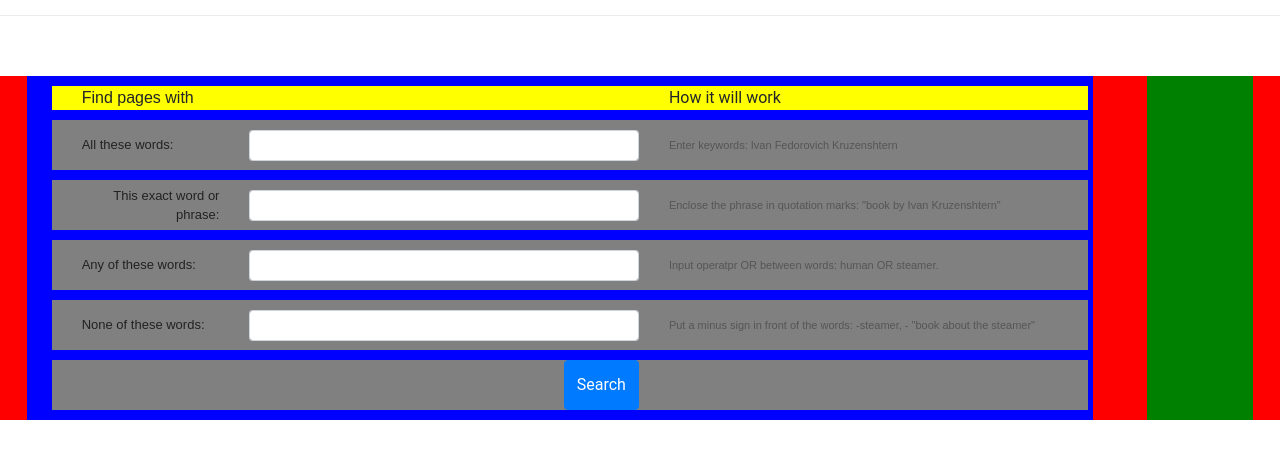
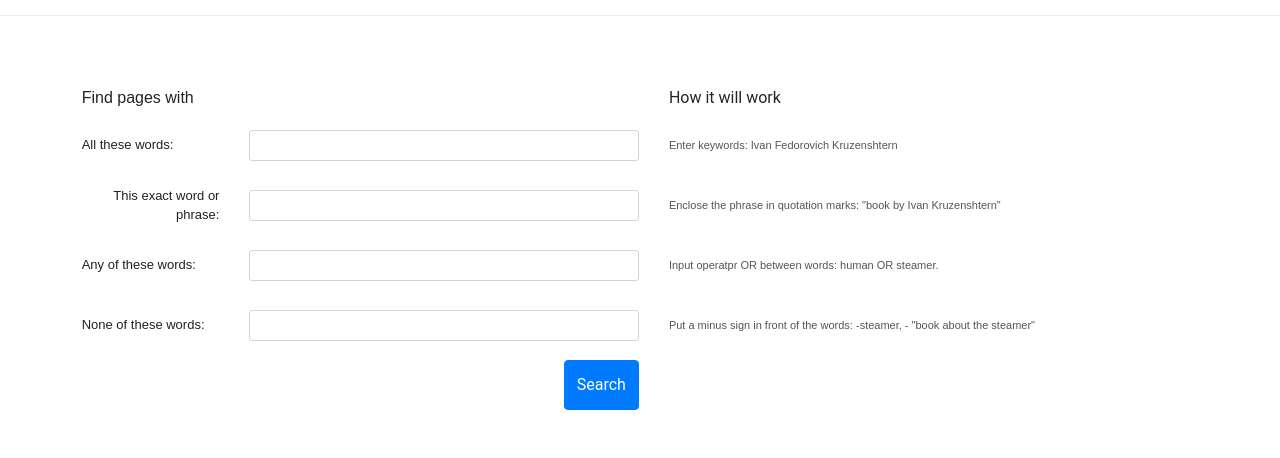
Before and after one commit to steklotank/cs50-project0, a plain HTML site: page advanced-search.html in a window 1280 px wide. Shown: the part 114-572 px from the top of the page. Drawn offline with nearby package versions, Linux system fonts and the light colour scheme.

```diff
--- a/advanced-search.html
+++ b/advanced-search.html
@@ -34,12 +34,12 @@
 
        </div>
 
-<div class="container col-12" style="background-color: red" >
+<div class="container col-12"  >
 <div class="row">
 
-<div class="container col-10"   style="background-color: blue" >
+<div class="container col-10"   >
 
-    <div class="row justify-content-md-center col-12"style="background-color: yellow; margin: 10px">
+    <div class="row justify-content-md-center col-12"style=" margin: 10px">
       <div class="col col-2 justify-content-start d-flex my-auto advanced-name" style="text-align: right;">
 	Find pages with
       </div>
@@ -53,7 +53,7 @@
   <form action="https://google.com/search">
 
 
-      <div class="row justify-content-md-center col-12"style="background-color: grey; margin: 10px; height: 50px">
+      <div class="row justify-content-md-center col-12"style=" margin: 10px; height: 50px">
 
 	  <div class="col col-2 justify-content-start d-flex my-auto advanced-article" style="text-align: right;">
 	   All these words:
@@ -69,7 +69,7 @@
 	  </div>
 
       </div>
-            <div class="row justify-content-md-center col-12"style="background-color: grey; margin: 10px; height: 50px">
+            <div class="row justify-content-md-center col-12"style="margin: 10px; height: 50px">
 
 	  <div class="col col-2 justify-content-start d-flex my-auto advanced-article" style="text-align: right;">
 	    This exact word or phrase:
@@ -86,7 +86,7 @@
 
       </div>
 
-      <div class="row justify-content-md-center col-12"style="background-color: grey; margin: 10px; height: 50px">
+      <div class="row justify-content-md-center col-12"style="margin: 10px; height: 50px">
 
 	  <div class="col col-2 justify-content-start d-flex my-auto advanced-article" >
 	    Any of these words:
@@ -103,7 +103,7 @@
 
       </div>
 
-      <div class="row justify-content-md-center col-12"style="background-color: grey; margin: 10px; height: 50px">
+      <div class="row justify-content-md-center col-12"style="margin: 10px; height: 50px">
 
 	  <div class="col col-2 justify-content-start d-flex my-auto advanced-article" style="text-align: right;">
 	    None of these words:
@@ -122,7 +122,7 @@
 
       </div>
 
-      <div class="row justify-content-md-center col-12"style="background-color: grey; margin: 10px; height: 50px">
+      <div class="row justify-content-md-center col-12"style=" margin: 10px; height: 50px">
 
 	  <div class="col col-2 justify-content-start d-flex my-auto advanced-article" style="text-align: right;">
 
@@ -142,7 +142,7 @@
 
 
  </div>
- <div class=" container col-1"   style="background-color: green" >
+ <div class=" container col-1">
       <div class="row">
 
      </div>
--- a/styles.css
+++ b/styles.css
@@ -151,3 +151,7 @@
 font-size: 13px;
 color :  #222222;
 }
+input
+{
+outline:none;
+}
```
